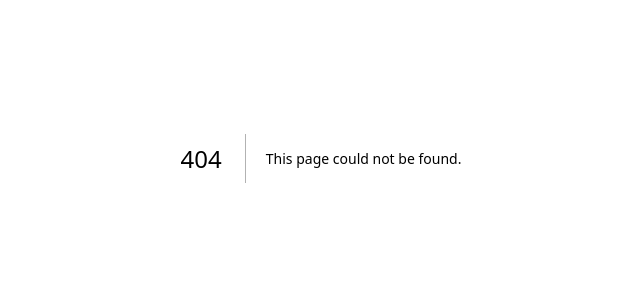
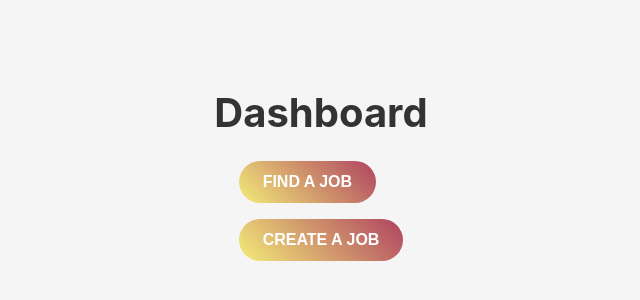
Before and after one commit to PK-Kristensen/FrankyOpensTheSource, a Next.js app: page /Dashboard in a window 1280 px wide. Before the commit this address had no page. Shown: the part 242-542 px from the top of the page, without its empty margins (319-959 px from the left). Built offline with nearby package versions, Linux system fonts and the light colour scheme.

Commit message:
new dashboard page

```diff
--- /dev/null
+++ b/pages/Dashboard.js
@@ -0,0 +1,23 @@
+// pages/Dashboard.js
+import Link from 'next/link';
+import styles from '@/styles/Dashboard.module.css';
+
+export default function Dashboard() {
+  return (
+    <div className={styles.container}>
+      <h1 className={styles.title}>Dashboard</h1>
+      <div className={styles.buttons}>
+        <Link href="/find-a-job">
+          <a>
+            <button className={styles.button}>Find a Job</button>
+          </a>
+        </Link>
+        <Link href="/create-a-job">
+          <a>
+            <button className={styles.button}>Create a Job</button>
+          </a>
+        </Link>
+      </div>
+    </div>
+  );
+}
--- /dev/null
+++ b/styles/Dashboard.module.css
@@ -0,0 +1,37 @@
+.container {
+    display: flex;
+    flex-direction: column;
+    align-items: center;
+    justify-content: center;
+    min-height: 100vh;
+    padding: 0 1rem;
+  }
+
+  .title {
+    font-size: 2.5rem;
+    font-weight: bold;
+    margin-bottom: 1rem;
+  }
+
+  .buttons {
+    display: flex;
+    flex-direction: column;
+    gap: 1rem;
+  }
+
+  .button {
+    background: linear-gradient(45deg, #f3ec78, #af4261);
+    border: none;
+    border-radius: 50px;
+    color: white;
+    cursor: pointer;
+    font-size: 16px;
+    font-weight: 600;
+    padding: 12px 24px;
+    text-transform: uppercase;
+    transition: 0.2s ease-in-out;
+  }
+
+  .button:hover {
+    background: linear-gradient(45deg, #af4261, #f3ec78);
+  }
```
Also changed, not shown: pages/components/LoginWithMetamask.js (+6 -1 lines).
